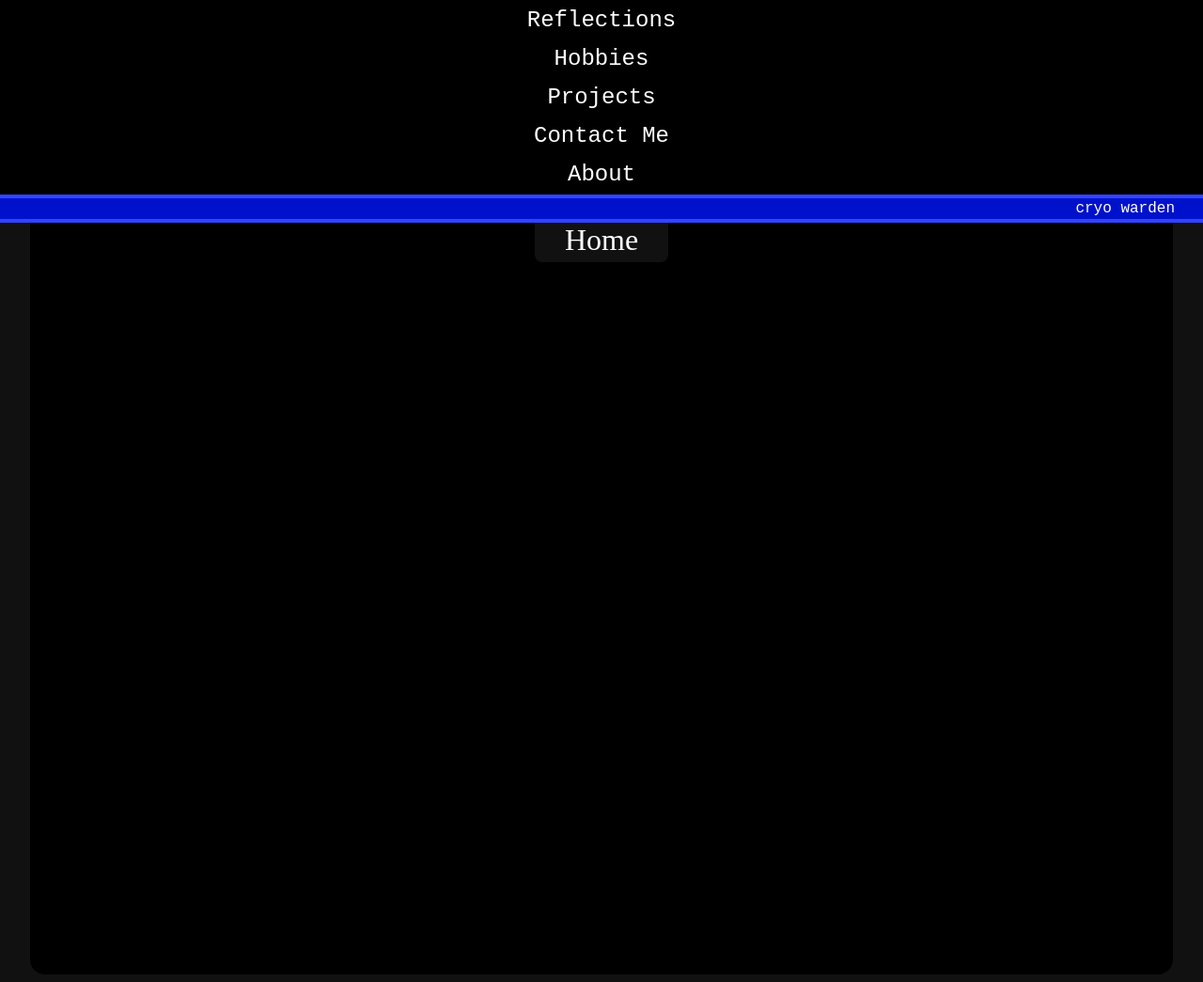
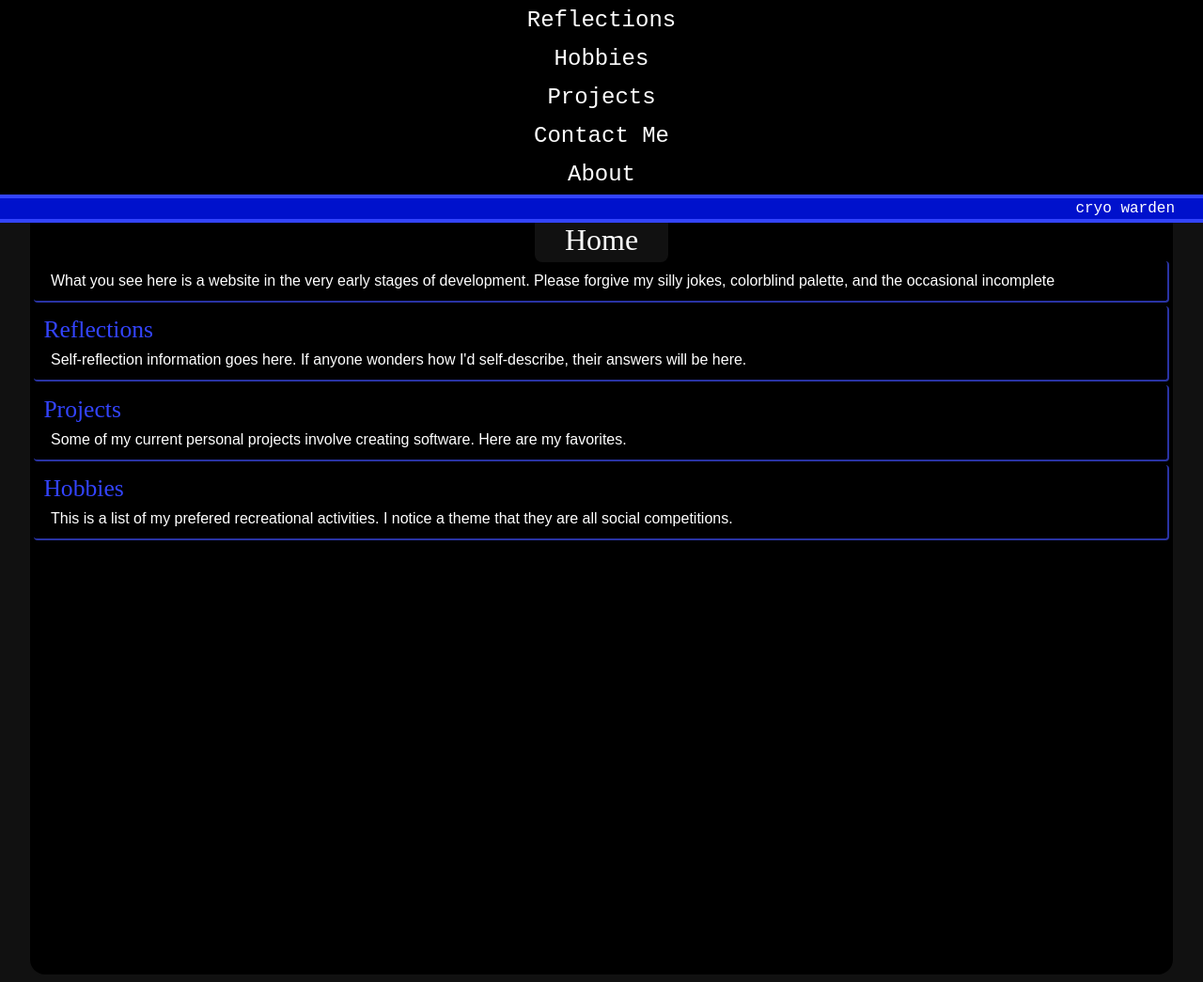
Before and after one commit to cryo-warden/cryo-warden.github.io, a Jekyll site: the page built from index.html, in a window 1280 px wide. Shown: the whole page at 94% size. Built offline with Jekyll 4.4.1, drawn with Linux system fonts in a browser that asks for light colours.

Commit message:
started site content

```diff
--- a/_includes/article_list.html
+++ /dev/null
@@ -1,12 +0,0 @@
-{% for article in include.collection %}
-  <div class="section filled-parent">
-    <h4>
-        <a href={{ article.url }}>
-          {{ article.title }}
-          <span class="fill-parent"></span>
-        </a>
-    </h4>
-
-    {{ article.excerpt }}
-  </div>
-{% endfor %}
--- /dev/null
+++ b/_includes/page_list.html
@@ -0,0 +1,4 @@
+{% assign sortedPages = include.pages | sort: 'order' %}
+{% for page in sortedPages %}
+  {% include page_summary.html page=page %}
+{% endfor %}
--- a/_sass/content.scss
+++ b/_sass/content.scss
@@ -56,12 +56,14 @@ blockquote {
   border: solid 2px $color-secondary-dark;
   @include border-radius(12px);
   background: $color-secondary-dark-desaturated;
+  color: $color-negative;
 
   p { margin: 16px; }
 
   blockquote {
     margin: 8px;
     background: $color-negative;
+    color: $color-positive;
   }
 }
 
--- a/assets/scripts/cryo-warden.js
+++ b/assets/scripts/cryo-warden.js
@@ -19,7 +19,7 @@ define(['utils/index'], function (utils) {
         var header = document.querySelector('#header');
         if (!header) { return; }
 
-        header.textContent = [
+        var anagrams = [
           'wordy crane',
           'one wry card',
           'wary nerd co',
@@ -27,7 +27,9 @@ define(['utils/index'], function (utils) {
           'awry nerd co',
           'worry dance',
           'candy rower'
-        ][Math.floor(Math.random() * 7)];
+        ];
+
+        header.textContent = anagrams[Math.floor(Math.random() * anagrams.length)];
       }
     }
   };
--- a/hobbies.html
+++ b/hobbies.html
@@ -4,4 +4,4 @@ permalink: /hobbies/
 title: Hobbies
 ---
 
-{% include article_list.html collection = site.hobbies %}
+{% include page_list.html pages = site.hobbies %}
--- a/index.html
+++ b/index.html
@@ -1,6 +1,49 @@
 ---
+title: "Home"
 layout: default
-title: Home
 ---
 
-{% include article_list.html collection = site.posts %}
+<div class="section">
+  <p>
+    What you see here is a website in the very early stages of development. Please forgive my silly jokes, colorblind palette, and the occasional incomplete
+  </p>
+</div>
+
+<div class="section filled-parent">
+  <h4>
+      <a href="{{ site.baseurl }}{% link reflections.html %}">
+        Reflections
+        <span class="fill-parent"></span>
+      </a>
+  </h4>
+
+  <p>
+    Self-reflection information goes here. If anyone wonders how I'd self-describe, their answers will be here.
+  </p>
+</div>
+
+<div class="section filled-parent">
+  <h4>
+      <a href="{{ site.baseurl }}{% link projects.html %}">
+        Projects
+        <span class="fill-parent"></span>
+      </a>
+  </h4>
+
+  <p>
+    Some of my current personal projects involve creating software. Here are my favorites.
+  </p>
+</div>
+
+<div class="section filled-parent">
+  <h4>
+      <a href="{{ site.baseurl }}{% link hobbies.html %}">
+        Hobbies
+        <span class="fill-parent"></span>
+      </a>
+  </h4>
+
+  <p>
+    This is a list of my prefered recreational activities. I notice a theme that they are all social competitions.
+  </p>
+</div>
--- a/projects.html
+++ b/projects.html
@@ -1,7 +1,7 @@
 ---
+title: "Projects"
 layout: default
 permalink: /projects/
-title: Projects
 ---
 
-{% include article_list.html collection = site.projects %}
+{% include page_list.html pages = site.projects %}
--- a/reflections.html
+++ b/reflections.html
@@ -1,7 +1,7 @@
 ---
+title: "Reflections"
 layout: default
 permalink: /reflections/
-title: Reflections
 ---
 
 <div class="section">
@@ -10,4 +10,4 @@ title: Reflections
   </p>
 </div>
 
-{% include article_list.html collection = site.reflections %}
+{% include page_list.html pages = site.reflections %}
```
Also changed, not shown: _hobbies/mafia.md (added, +17 -0 lines), _hobbies/magic-the-gathering.md (added, +29 -0 lines), _hobbies/speed-runners.md (added, +9 -0 lines), _hobbies/super-smash-bros.md (added, +13 -0 lines), _includes/page_summary.html (added, +11 -0 lines), _projects/intelligence-explosion.md (added, +9 -0 lines), _projects/war-of-arcana.md (added, +9 -0 lines), _reflections/coding-ethos.md (added, +13 -0 lines), _reflections/strengths-and-flaws.md (added, +98 -0 lines), about.md (+3 -2 lines).
